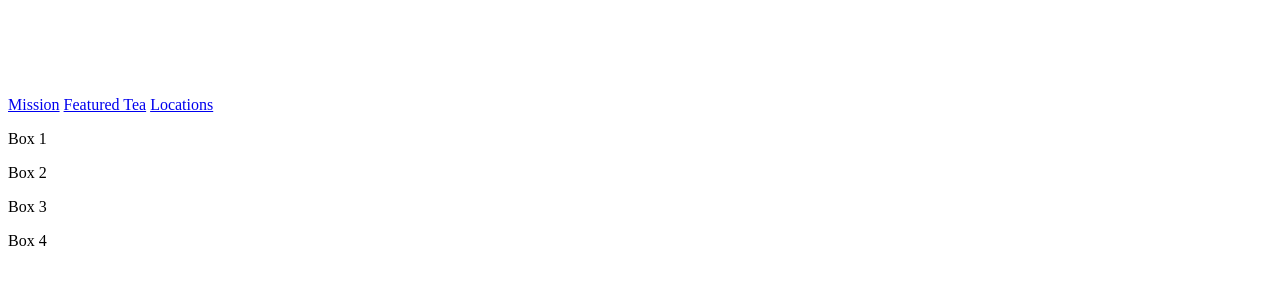
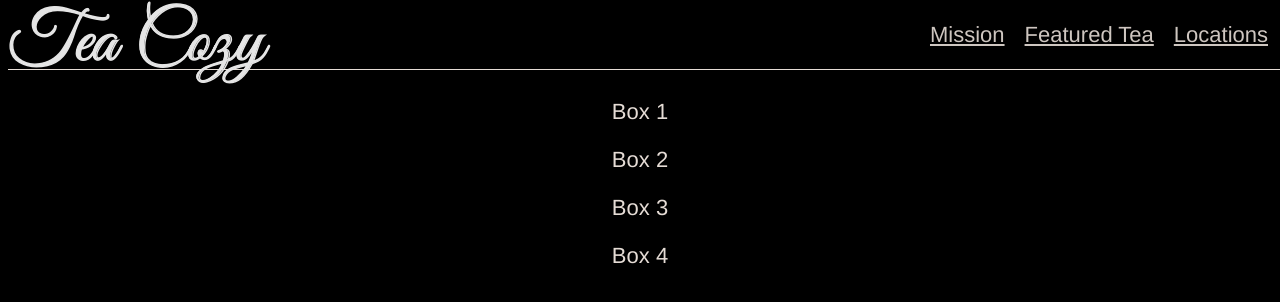
Before and after one commit to cwlemoine/Tea_Cozy, a plain HTML site: page index.html in a window 1280 px wide. Drawn offline with Linux system fonts and the light colour scheme.

Commit message:
header done

```diff
--- a/resources/css/style.css
+++ b/resources/css/style.css
@@ -1,7 +1,42 @@
+body {
+  font-family: Helvetica;
+  font-size: 22px;
+  color: seashell;
+  background-color: black;
+  opacity: 0.9;
+  text-align: center;
+}
+
 /*Header Section*/
 
+header {
+  display: flex;
+  position: fixed;
+  padding: 0px;
+  top: 0px;
+  width: 100%;
+  height: 69px;
+  justify-content: space-between;
+  border-bottom: 1px solid seashell;
+}
+
+.navbar {
+  display: flex;
+  align-items: center;
+  padding-right: 10px;
+}
+
+.navbar a {
+  font-family: Helvetica;
+  font-size: 22px;
+  color: seashell;
+  opacity: 0.9;
+  padding: 0px 10px;
+}
 
 /*Main Body*/
-
+main {
+  padding-top: 69px;
+}
 
 /*Footer Section*/
```
